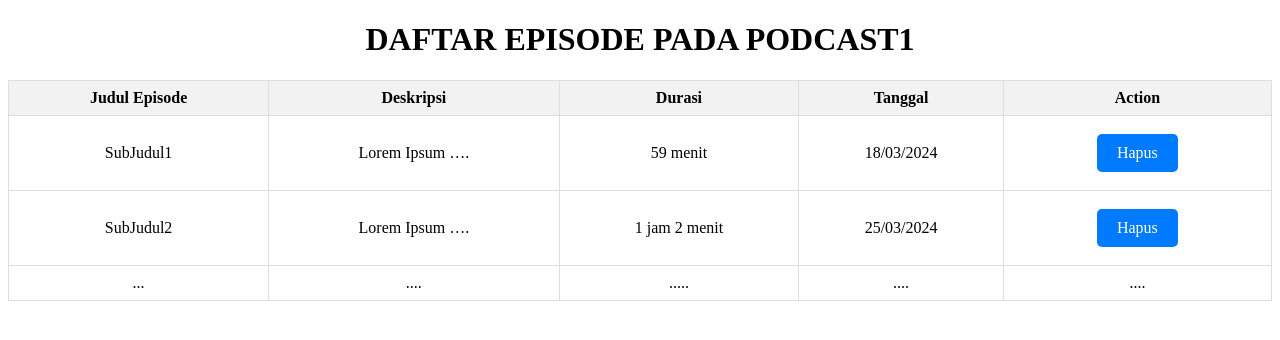
After one commit to TK-Basdat-C5/marmut, a Django app: template main/templates/daftar_episode.html in a window 1280 px wide. The commit adds this page. Shown: the top 340 px of the page. Run offline with Django 3.2, Linux system fonts and the light colour scheme; the template is opened without the code that fills it, so the values that code supplies are empty.

Commit message:
implement CRUD KELOLA PODCAST skeleton

```diff
--- /dev/null
+++ b/main/templates/daftar_episode.html
@@ -0,0 +1,95 @@
+<!DOCTYPE html>
+<html lang="id">
+<head>
+<meta charset="UTF-8">
+<meta name="viewport" content="width=device-width, initial-scale=1.0">
+<title>Daftar Episode</title>
+    <style>
+    .center-text {
+      text-align: center;
+    }
+    .btn {
+            display: inline-block;
+            padding: 10px 20px;
+            background-color: #007bff;
+            color: #fff;
+            text-decoration: none;
+            border-radius: 5px;
+            margin: 10px;
+        }
+    .center-btn {
+      display: flex;
+      justify-content: center;
+    }
+
+    table {
+        width: 100%;
+        border-collapse: collapse;
+    }
+    th, td {
+        border: 1px solid #ddd;
+        text-align: left;
+        padding: 8px;
+    }
+    th {
+        background-color: #f2f2f2;
+    }
+    </style>
+</head>
+
+<div class="podcast-detail">
+  <h1 class="center-text">DAFTAR EPISODE PADA PODCAST1</h1>
+
+  <div class="episode-list">
+    <table>
+        <thead>
+          <tr>
+            <th class="center-text">Judul Episode</th>
+            <th class="center-text">Deskripsi</th>
+            <th class="center-text">Durasi</th>
+            <th class="center-text">Tanggal</th>
+            <th class="center-text">Action</th>
+          </tr>
+        </thead>
+        <tbody>
+          <tr>
+            <td class="center-text">SubJudul1</td>
+            <td class="center-text">Lorem Ipsum ….</td>
+            <td class="center-text">59 menit</td>
+            <td class="center-text">18/03/2024</td>
+            <td>
+                <div>
+                    <div class="center-btn">
+                        <a href="#Hapus" class="btn">Hapus</a>
+                    </div>
+                </div>
+            </td>
+          </tr>
+          <tr>
+            <td class="center-text">SubJudul2</td>
+            <td class="center-text">Lorem Ipsum ….</td>
+            <td class="center-text">1 jam 2 menit</td>
+            <td class="center-text">25/03/2024</td>
+            <td>
+                <div>
+                    <div class="center-btn">
+                        <a href="#Hapus" class="btn">Hapus</a>
+                    </div>
+                </div>
+            </td>
+          </tr>
+          <tr>
+            <td class="center-text">...</td>
+            <td class="center-text"> ....</td>
+            <td class="center-text">.....</td>
+            <td class="center-text">....</td>
+            <td class="center-text">....</td>
+          </tr>
+        </tbody>
+      </table>
+
+  </div>
+
+</div>
+</body>
+</html>
```
Also changed, not shown: main/templates/create_episode.html (added, +54 -0 lines), main/templates/create_podcast.html (added, +75 -0 lines), main/templates/list_podcast.html (renamed from main/templates/user_playlist.html, +26 -36 lines).
